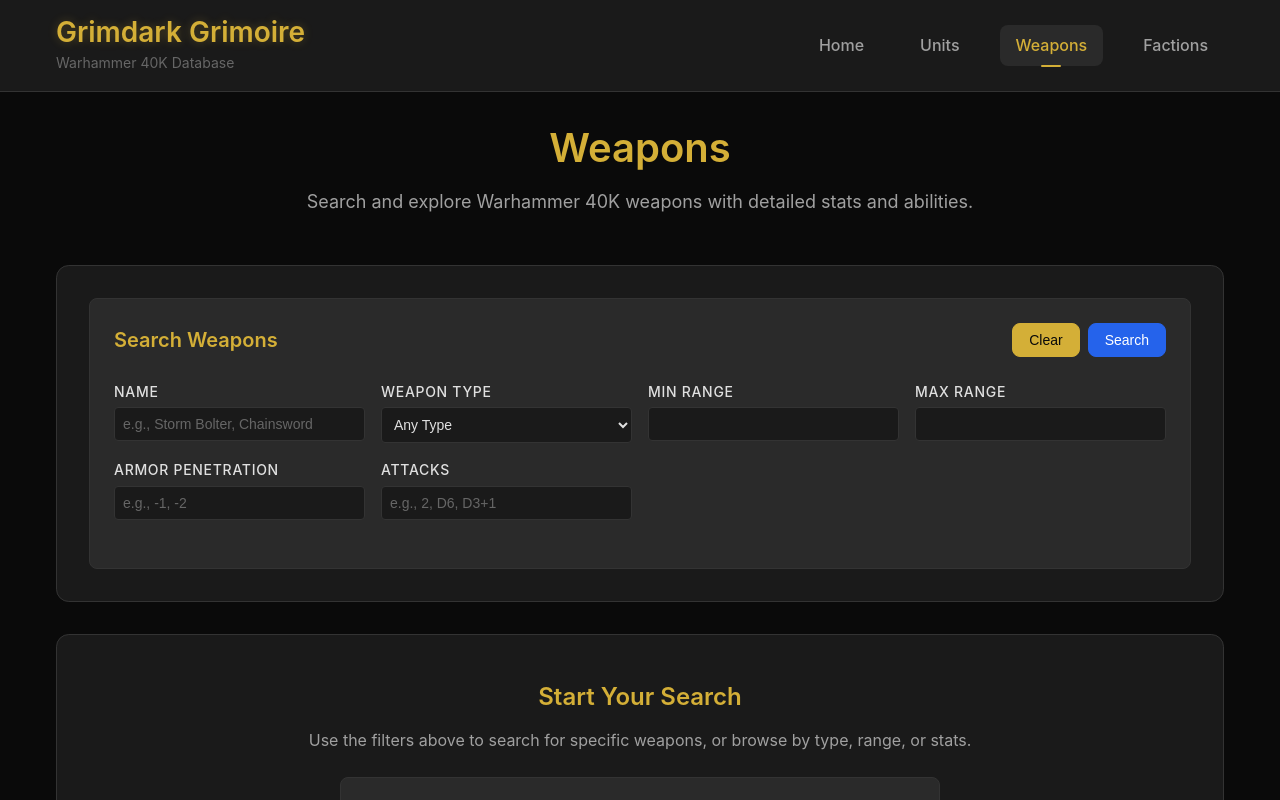
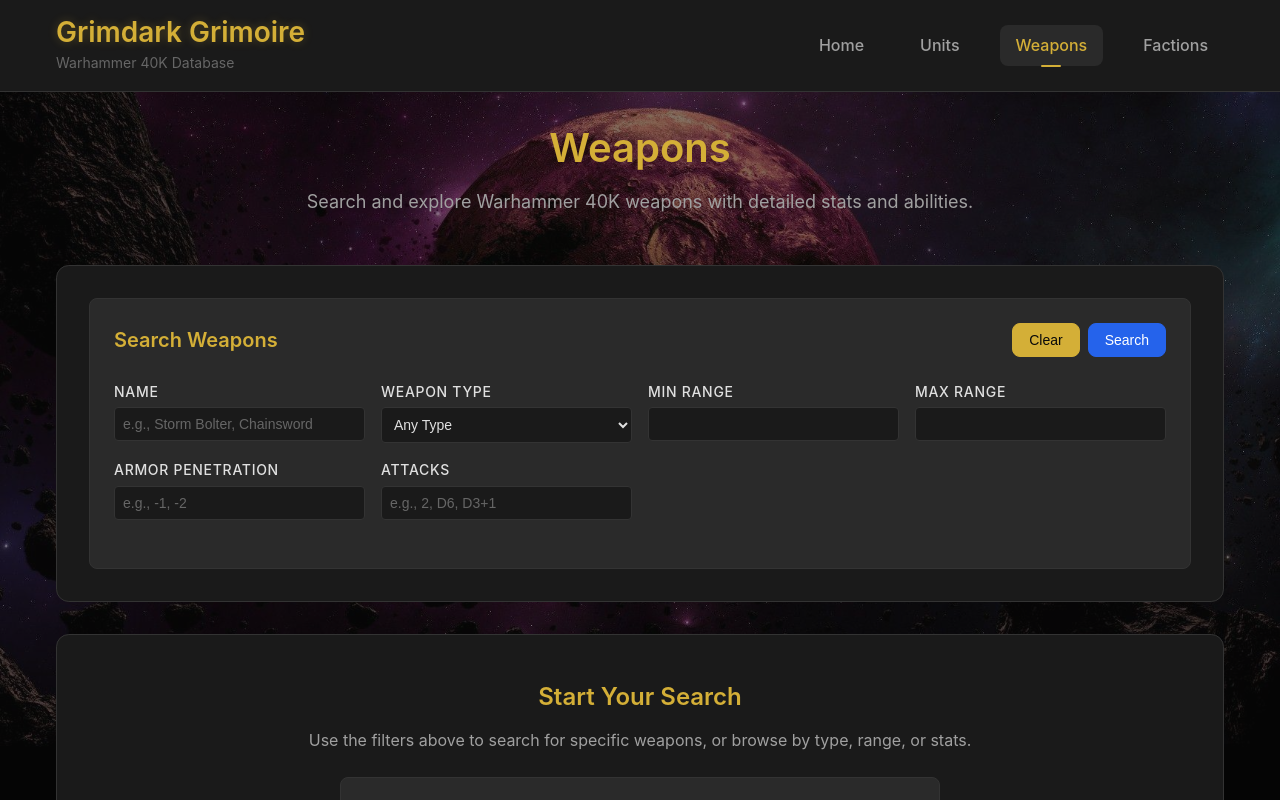
Before and after one commit to emiller6505/grimdarkly-frontend, a React (Vite) app: page /weapons in a window 1280 px wide. Shown: the top 800 px of the page. Built offline with nearby package versions, Linux system fonts and the light colour scheme.

Commit message:
Add background image, update styles

```diff
--- a/src/components/SearchFilters.tsx
+++ b/src/components/SearchFilters.tsx
@@ -102,7 +102,6 @@
               onChange={(e) => handleInputChange('unitType', e.target.value || undefined)}
             >
               <option value="">Any Type</option>
-              <option value="EPIC_HERO">Epic Hero</option>
               <option value="CHARACTER">Character</option>
               <option value="BATTLELINE">Battleline</option>
               <option value="OTHER">Other</option>
--- a/src/components/UnitCard.tsx
+++ b/src/components/UnitCard.tsx
@@ -9,8 +9,6 @@
 const UnitCard = ({ unit }: UnitCardProps) => {
   const getUnitTypeColor = (unitType: string) => {
     switch (unitType) {
-      case 'EPIC_HERO':
-        return 'badge-danger';
       case 'CHARACTER':
         return 'badge-secondary';
       case 'BATTLELINE':
--- a/src/index.css
+++ b/src/index.css
@@ -45,8 +45,27 @@
   -webkit-font-smoothing: antialiased;
   -moz-osx-font-smoothing: grayscale;
   background-color: var(--bg-primary);
+  background-image: url('/399293.jpg');
+  background-size: cover;
+  background-position: center;
+  background-repeat: no-repeat;
+  background-attachment: fixed;
   color: var(--text-primary);
   line-height: 1.6;
+  position: relative;
+}
+
+/* Add a semi-transparent overlay to reduce image opacity */
+body::before {
+  content: '';
+  position: fixed;
+  top: 0;
+  left: 0;
+  width: 100%;
+  height: 100%;
+  background-color: rgba(10, 10, 10, 0.5);
+  z-index: -1;
+  pointer-events: none;
 }
 
 /* Typography */
--- a/src/pages/Home.css
+++ b/src/pages/Home.css
@@ -15,7 +15,7 @@
 .hero h1 {
   font-size: 3rem;
   margin-bottom: var(--spacing-md);
-  background: linear-gradient(45deg, var(--accent-gold), var(--accent-blue));
+  background: linear-gradient(45deg, var(--accent-gold), #8b5cf6);
   -webkit-background-clip: text;
   -webkit-text-fill-color: transparent;
   background-clip: text;
--- a/src/pages/UnitDetail.tsx
+++ b/src/pages/UnitDetail.tsx
@@ -32,8 +32,6 @@
 
   const getUnitTypeColor = (unitType: string) => {
     switch (unitType) {
-      case 'EPIC_HERO':
-        return 'badge-danger';
       case 'CHARACTER':
         return 'badge-primary';
       case 'BATTLELINE':
--- a/src/pages/Units.tsx
+++ b/src/pages/Units.tsx
@@ -97,7 +97,7 @@
             <ul>
               <li>Search by name: "Space Marine" or "Intercessor"</li>
               <li>Filter by faction: "Space Marines", "Chaos", "Orks"</li>
-              <li>Filter by type: "BATTLELINE", "CHARACTER", "EPIC_HERO"</li>
+              <li>Filter by type: "BATTLELINE", "CHARACTER", "OTHER"</li>
               <li>Filter by keywords: "Infantry", "Vehicle", "Monster"</li>
               <li>Filter by stats: Toughness, Wounds, Movement ranges</li>
             </ul>
--- a/src/types/index.ts
+++ b/src/types/index.ts
@@ -91,7 +91,7 @@
   wounds: number;
   leadership: number;
   oc: number;
-  unitType: 'EPIC_HERO' | 'CHARACTER' | 'BATTLELINE' | 'OTHER';
+  unitType: 'CHARACTER' | 'BATTLELINE' | 'OTHER';
   faction: Faction;
   weapons: WeaponReference[];
   unitAbilities: UnitAbility[];
@@ -129,7 +129,7 @@
 export interface UnitSearchParams {
   name?: string;
   faction?: string;
-  unitType?: 'EPIC_HERO' | 'CHARACTER' | 'BATTLELINE' | 'OTHER';
+  unitType?: 'CHARACTER' | 'BATTLELINE' | 'OTHER';
   keyword?: string;
   minToughness?: number;
   maxToughness?: number;
```
Also changed, not shown: public/399293.jpg (added).
